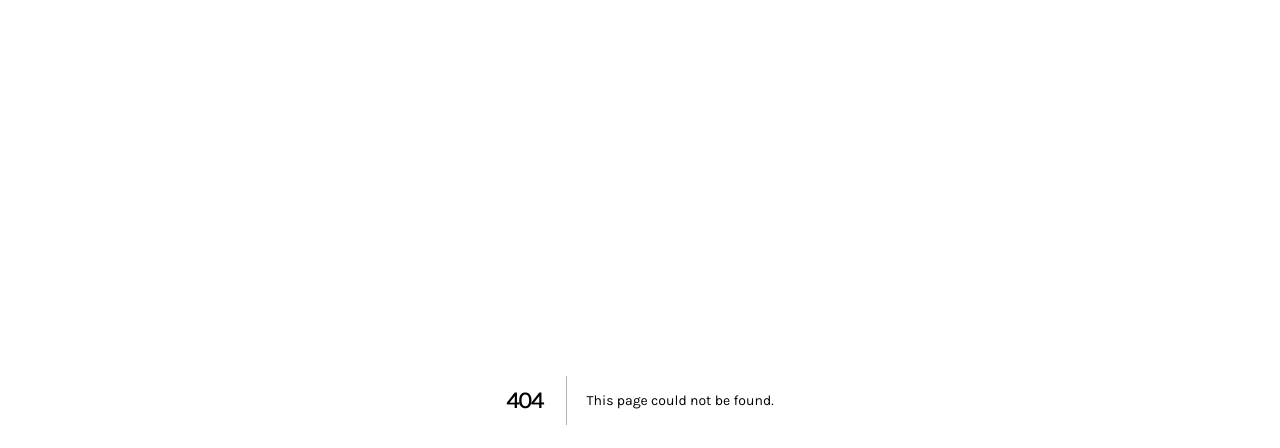
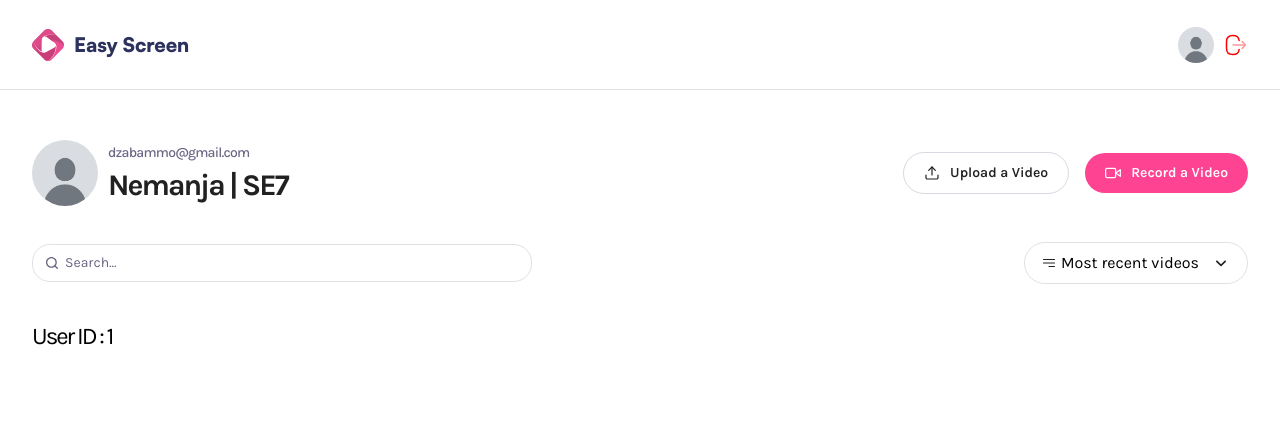
Before and after one commit to Jackster042/Easy_Screen, a Next.js app: page /profile/1 in a window 1280 px wide. Before the commit this address had no page. Shown: the top 448 px of the page. Built offline with nearby package versions, Linux system fonts and the light colour scheme.

Commit message:
Building Frontend - Home Page default UI done

```diff
--- a/app/(root)/page.tsx
+++ b/app/(root)/page.tsx
@@ -1,12 +1,14 @@
 import React from 'react'
+import Header from "@/components/Header";
 
 const Page = () => {
   return (
-    <div>
-      <h1 className={"text-2xl font-karla"}>
+    <main className={"wrapper page"}>
+        <Header  title={"All Videos "} subHeader={"Public Library"}/>
+        <h1 className={"text-2xl font-karla"}>
         Welcome to the Easy Screen!
-      </h1>
-    </div>
+        </h1>
+    </main>
   )
 }
 
--- /dev/null
+++ b/app/(root)/profile/[id]/page.tsx
@@ -0,0 +1,24 @@
+import React from "react";
+import Header from "@/components/Header";
+
+const Page = async ({params}: ParamsWithSearch) => {
+
+    const { id } = await params;
+
+    return (
+        <div className={"wrapper page"}>
+            <Header
+            subHeader={"dzabammo@gmail.com"}
+            title={"Nemanja | SE7"}
+            userImg={"/assets/images/dummy.jpg"}
+            />
+            <h1 className={"font-karla text-2xl"}>
+
+
+            User ID : { id }
+            </h1>
+        </div>
+    )
+}
+
+export default Page;
--- /dev/null
+++ b/components/DropDownlist.tsx
@@ -0,0 +1,51 @@
+"use client"
+
+import React, {useState} from "react";
+import Image from "next/image";
+
+let mockVideosArray = [
+    "Most recent",
+    "Most liked",
+    "Most viewed"
+]
+
+const DropDownList = () => {
+    const [isOpen, setIsOpen] = useState(false);
+    return (
+        <div className="relative">
+            <div className="cursor-pointer" onClick={() => setIsOpen(!isOpen)}>
+             <div className="filter-trigger">
+                 <figure>
+                     <Image
+                     src="/assets/icons/hamburger.svg"
+                     alt="menu"
+                     width={16}
+                     height={16}
+                     />
+                     Most recent videos
+                 </figure>
+                 <Image
+                 src="/assets/icons/arrow-down.svg"
+                 alt="arrow-down"
+                 width={20}
+                 height={20}
+                 />
+             </div>
+
+                {
+                    isOpen && (
+                        <ul className="dropdown">
+                            {mockVideosArray.map((option) => (
+                                <li key={option} className="list-item">
+                                    {option}
+                                </li>
+                            ))}
+                        </ul>
+                    )
+                }
+            </div>
+        </div>
+    )
+}
+
+export default DropDownList;
--- /dev/null
+++ b/components/Header.tsx
@@ -0,0 +1,83 @@
+import React from "react";
+import Image from "next/image";
+import Link from "next/link";
+import DropDownList from "@/components/DropDownlist";
+
+
+const Header = ({
+    subHeader,
+    title,
+    userImg
+                }: SharedHeaderProps) => {
+    return (
+        <header className={"header"}>
+            <section className={"header-container"}>
+
+               {/* LEFT SIDE - USER IMAGE & SUB HEADER*/}
+               <div className="details">
+                   {
+                       userImg && (
+                           <Image
+                           src={userImg || "/assets/images/dummy.jpg"}
+                           alt={"user"}
+                           width={66}
+                           height={66}
+                           className={"rounded-full"}
+                           />
+                       )
+                   }
+
+                   <article>
+                       <p>{subHeader}</p>
+                        <h1>{title}</h1>
+                   </article>
+               </div>
+
+            {/* ASIDE  - 2 CTA BUTTONS*/}
+               <aside>
+                   <Link href="/upload">
+                       <Image
+                       src={"/assets/icons/upload.svg"}
+                       alt={"upload"}
+                       width={16}
+                       height={16}
+                       />
+                       <span>Upload a Video</span>
+                   </Link>
+                   <div className="record">
+                       <button className={"primary-btn"}>
+                           <Image
+                           src={"/assets/icons/record.svg"}
+                           alt={"record"}
+                           width={16}
+                           height={16}
+                           />
+                           <span>
+                               Record a Video
+                           </span>
+                       </button>
+                   </div>
+               </aside>
+            </section>
+
+        {/* FILTERS*/}
+            <section className={"search-filter"}>
+                <div className="search">
+                    <input type="text" placeholder="Search..." />
+                    <Image
+                    src={"/assets/icons/search.svg"}
+                    alt={"search"}
+                    width={16}
+                    height={16}
+                    />
+                </div>
+
+            {/* TODO: DROPDOWN LIST*/}
+                <DropDownList />
+            </section>
+
+        </header>
+    )
+}
+
+export default Header;
--- a/components/Navbar.tsx
+++ b/components/Navbar.tsx
@@ -1,10 +1,16 @@
+"use client"
+
 import React from "react";
 import Link from "next/link";
 import Image from "next/image";
+import {useRouter} from "next/navigation";
 
 const user = {}
 
 const Navbar = () => {
+     const router = useRouter();
+
+
     return (
         <header className={"navbar"}>
             <nav>
@@ -19,7 +25,7 @@ const Navbar = () => {
             {/*RIGHT SIDE*/}
                 {user && (
                     <figure>
-                        <button>
+                        <button onClick={() => router.push("/profile/12345")}>
                             <Image
                             src={"/assets/images/dummy.jpg"}
                             alt={"user"}
```
